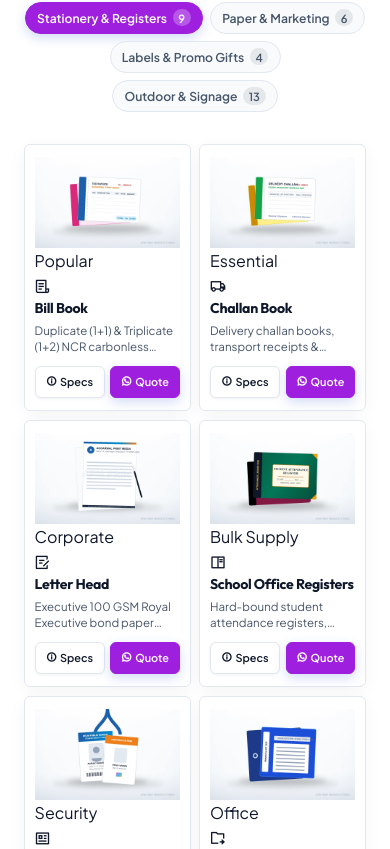
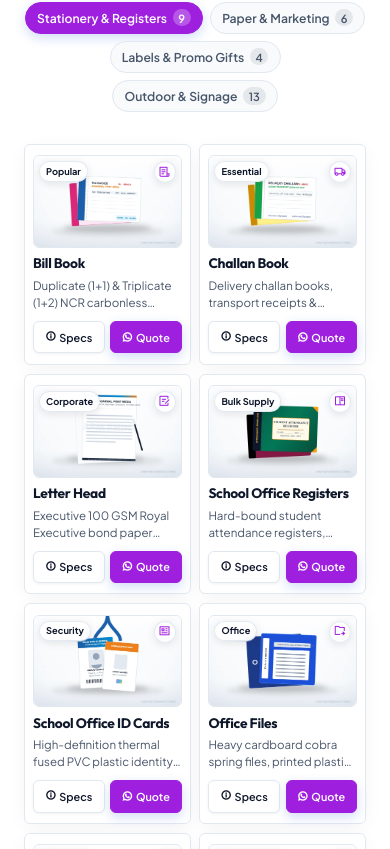
Before and after one commit to MainPiyushHoon/apmprint, a React (Vite) app: page / in a window 390 px wide. Shown: the part 2615-3464 px from the top of the page. Built offline with nearby package versions, Linux system fonts and the light colour scheme.

Commit message:
feat(css): implement responsive styling for card product images and mobile 2-col grid

```diff
--- a/src/styles/index.css
+++ b/src/styles/index.css
@@ -860,6 +860,74 @@ button {
   color: var(--text-muted);
 }
 
+/* Service Card Product Image Banner & Overlays */
+.card-content-wrap {
+  display: flex;
+  flex-direction: column;
+  flex-grow: 1;
+}
+
+.card-image-wrap {
+  position: relative;
+  width: 100%;
+  aspect-ratio: 16 / 10;
+  border-radius: var(--radius-sm);
+  overflow: hidden;
+  background: #f8fafc;
+  border: 1px solid var(--border-light);
+  margin-bottom: 0.95rem;
+}
+
+.card-product-img {
+  width: 100%;
+  height: 100%;
+  object-fit: cover;
+  display: block;
+  transition: transform 0.45s cubic-bezier(0.16, 1, 0.3, 1);
+}
+
+.service-card:hover .card-product-img,
+.cluster-service-card:hover .card-product-img {
+  transform: scale(1.05);
+}
+
+.card-badge-overlay {
+  position: absolute;
+  top: 8px;
+  left: 8px;
+  font-size: 0.72rem;
+  font-weight: 700;
+  padding: 0.22rem 0.6rem;
+  border-radius: var(--radius-full);
+  background: rgba(255, 255, 255, 0.94);
+  backdrop-filter: blur(8px);
+  color: var(--text-main);
+  border: 1px solid rgba(226, 232, 240, 0.9);
+  box-shadow: 0 2px 8px rgba(15, 23, 42, 0.1);
+  z-index: 2;
+  pointer-events: none;
+}
+
+.card-icon-overlay {
+  position: absolute;
+  top: 8px;
+  right: 8px;
+  width: 30px;
+  height: 30px;
+  border-radius: var(--radius-full);
+  background: rgba(255, 255, 255, 0.94);
+  backdrop-filter: blur(8px);
+  color: var(--primary);
+  display: flex;
+  align-items: center;
+  justify-content: center;
+  font-size: 0.95rem;
+  border: 1px solid rgba(226, 232, 240, 0.9);
+  box-shadow: 0 2px 8px rgba(15, 23, 42, 0.1);
+  z-index: 2;
+  pointer-events: none;
+}
+
 .service-title {
   font-size: 1.15rem;
   margin-bottom: 0.6rem;
@@ -1213,26 +1281,71 @@ textarea.form-input {
   border: 1px solid var(--border-light);
   transform: translateY(20px);
   transition: var(--transition-smooth);
+  overflow: hidden;
 }
 
 .modal-backdrop.active .modal-content {
   transform: translateY(0);
 }
 
+.modal-hero-image-wrap {
+  position: relative;
+  width: calc(100% + 4.4rem);
+  margin: -2.2rem -2.2rem 1.2rem -2.2rem;
+  height: 220px;
+  background: #f8fafc;
+  border-bottom: 1px solid var(--border-light);
+  overflow: hidden;
+}
+
+.modal-hero-img {
+  width: 100%;
+  height: 100%;
+  object-fit: cover;
+  display: block;
+}
+
+.modal-badge-overlay {
+  position: absolute;
+  bottom: 12px;
+  right: 14px;
+  font-size: 0.75rem;
+  font-weight: 700;
+  padding: 0.25rem 0.7rem;
+  border-radius: var(--radius-full);
+  background: rgba(255, 255, 255, 0.94);
+  color: var(--text-main);
+  backdrop-filter: blur(8px);
+  border: 1px solid rgba(226, 232, 240, 0.9);
+  box-shadow: 0 2px 8px rgba(15, 23, 42, 0.12);
+  z-index: 2;
+}
+
 .modal-close {
   position: absolute;
-  top: 1.2rem;
-  right: 1.2rem;
-  font-size: 1.5rem;
-  color: var(--text-dim);
+  top: 1rem;
+  right: 1rem;
+  font-size: 1.4rem;
+  color: var(--text-main);
   line-height: 1;
-  padding: 0.4rem;
+  width: 32px;
+  height: 32px;
+  display: flex;
+  align-items: center;
+  justify-content: center;
   border-radius: var(--radius-full);
+  background: rgba(255, 255, 255, 0.92);
+  backdrop-filter: blur(6px);
+  border: 1px solid rgba(226, 232, 240, 0.9);
+  box-shadow: 0 2px 8px rgba(0, 0, 0, 0.15);
+  z-index: 10;
+  transition: var(--transition-fast);
 }
 
 .modal-close:hover {
-  color: var(--text-main);
-  background: var(--bg-surface);
+  color: var(--primary);
+  background: #ffffff;
+  transform: scale(1.08);
 }
 
 /* ==========================================================================
@@ -1862,16 +1975,45 @@ textarea.form-input {
   }
 
   .service-card {
-    padding: 0.75rem 0.6rem;
+    padding: 0.65rem 0.5rem;
+  }
+
+  .card-image-wrap {
+    aspect-ratio: 16 / 10;
+    margin-bottom: 0.45rem;
+    border-radius: 6px;
+  }
+
+  .card-badge-overlay {
+    font-size: 0.58rem;
+    padding: 0.12rem 0.38rem;
+    top: 5px;
+    left: 5px;
+  }
+
+  .card-icon-overlay {
+    width: 22px;
+    height: 22px;
+    font-size: 0.75rem;
+    top: 5px;
+    right: 5px;
+  }
+
+  .modal-hero-image-wrap {
+    height: 160px;
+    margin: -1.5rem -1.5rem 0.8rem -1.5rem;
+    width: calc(100% + 3rem);
   }
 
   .service-title {
-    font-size: 0.88rem;
+    font-size: 0.86rem;
+    margin-bottom: 0.35rem;
   }
 
   .service-desc {
     font-size: 0.72rem;
-    margin-bottom: 0.65rem;
+    margin-bottom: 0.6rem;
+    line-height: 1.45;
   }
 
   .card-btn {
@@ -1904,11 +2046,26 @@ textarea.form-input {
   }
 
   .service-card {
-    padding: 0.65rem 0.45rem;
+    padding: 0.55rem 0.4rem;
+  }
+
+  .card-badge-overlay {
+    font-size: 0.52rem;
+    padding: 0.1rem 0.3rem;
+    top: 4px;
+    left: 4px;
+  }
+
+  .card-icon-overlay {
+    width: 20px;
+    height: 20px;
+    font-size: 0.68rem;
+    top: 4px;
+    right: 4px;
   }
 
   .service-title {
-    font-size: 0.82rem;
+    font-size: 0.8rem;
   }
 
   .card-btn {
```
